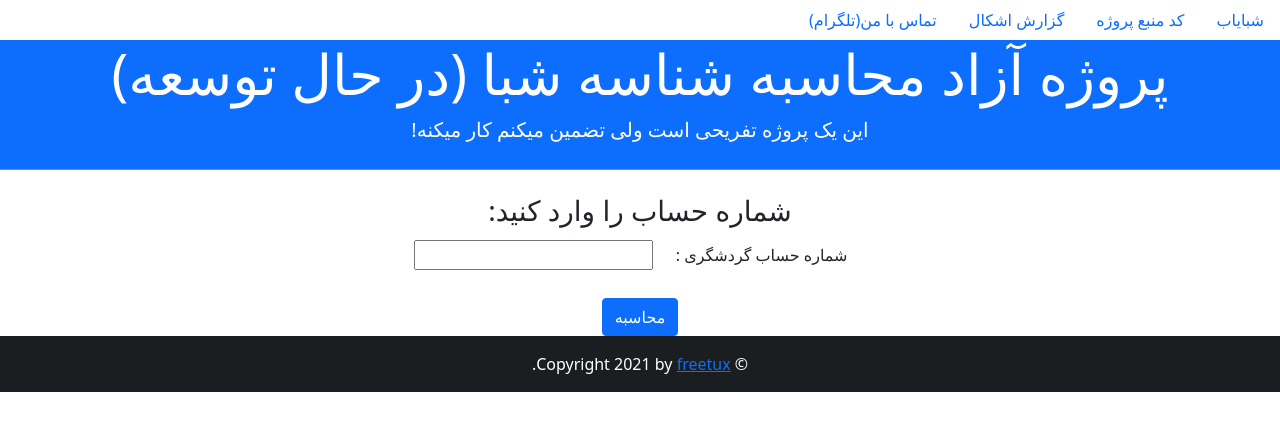
After one commit to herotux/shabayab, a Flask app: page /acnttoiban/gardeshgari in a window 1280 px wide. The commit adds this page. Shown: the top 431 px of the page. Run offline with Flask 2, Linux system fonts and the light colour scheme.

Commit message:
Gardeshgari bank added

```diff
--- a/app.py
+++ b/app.py
@@ -514,3 +514,27 @@ def sanatmadanconvert():
         cd = "0" + str(cd)
     iban = cc + cd + bban
     return render_template('/acnttoiban/sanatmadan.html', iban=iban)
+
+
+
+
+
+
+@app.route('/acnttoiban/gardeshgari')
+def gardeshgari():
+    return render_template('/acnttoiban/gardeshgari.html')
+
+@app.route("/acnttoiban/gardeshgari", methods=["POST"])
+def gardeshgariconvert():
+    an = request.form['accountnumber']
+    # Bank identify number for gardeshgari
+    bi = "064"
+    # Iran code
+    cc = "IR"
+    bban = bi + "00" + str(an)[0:3] + "00" + str(an)[3:5] + "0" + str(an)[5:-1] + '00' + str(an)[-1]
+    # check digits
+    cd = str(98 - int(bban + "182700") % 97)
+    if len(cd) < 2:
+        cd = "0" + str(cd)
+    iban = cc + cd + bban
+    return render_template('/acnttoiban/gardeshgari.html', iban=iban)
--- /dev/null
+++ b/templates/acnttoiban/gardeshgari.html
@@ -0,0 +1,27 @@
+{% extends "base.html" %}
+{% block title %}تبدیل شماره حساب بانک گردشگری به شماره شبا{% endblock %}
+{% block head %}
+    {{ super() }}
+    <style type="text/css">
+        .important { color: #336699; }
+    </style>
+{% endblock %}
+
+{% block content %}
+<div class="container-fluid">
+    <div class="row text-center">
+      <div class="col-sm">
+        <h3>شماره حساب را وارد کنید:</h3>
+        <div class="form-group"></div>
+            <form action="/acnttoiban/gardeshgari" method="POST">
+                <label for="accountnumber" class="col-sm-2 col-form-label" >شماره حساب گردشگری  :</label>
+                <input name="accountnumber"><br><br>
+                <input class="btn btn-primary" type="submit" value="محاسبه">
+            </form>
+        </div>
+        {% if iban%}
+        <h3>{{ iban }}</h3>
+        {% endif %}
+      </div>
+    </div>
+{% endblock %}
--- a/templates/index.html
+++ b/templates/index.html
@@ -164,9 +164,9 @@
           </div>
            <div class="col-sm text-center">
              <div class="views-field views-field-field-image">
-                <div class="field-content"><a href="#" target="_blank"><img typeof="foaf:Image" src="{{url_for('static', filename='tourism.png')}}" alt="" width="150" height="150"></a></div>
+                <div class="field-content"><a href="/acnttoiban/gardeshgari" target="_blank"><img typeof="foaf:Image" src="{{url_for('static', filename='tourism.png')}}" alt="" width="150" height="150"></a></div>
              </div>
-             <div class="text-center"><span class="field-content"><a href="#" target="_blank">بانک گردشگری</a></span></div>
+             <div class="text-center"><span class="field-content"><a href="/acnttoiban/gardeshgari" target="_blank">بانک گردشگری</a></span></div>
           </div>
            <div class="col-sm text-center">
              <div class="views-field views-field-field-image">
```
